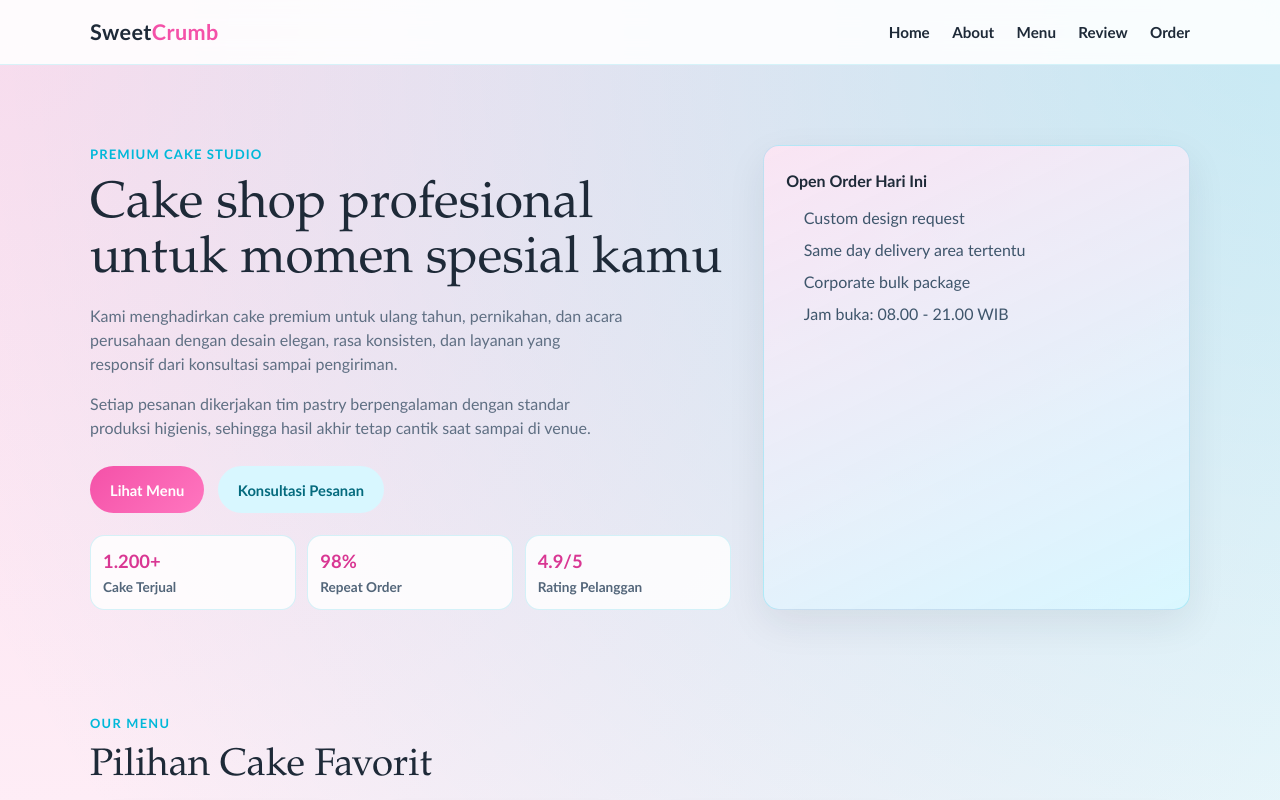
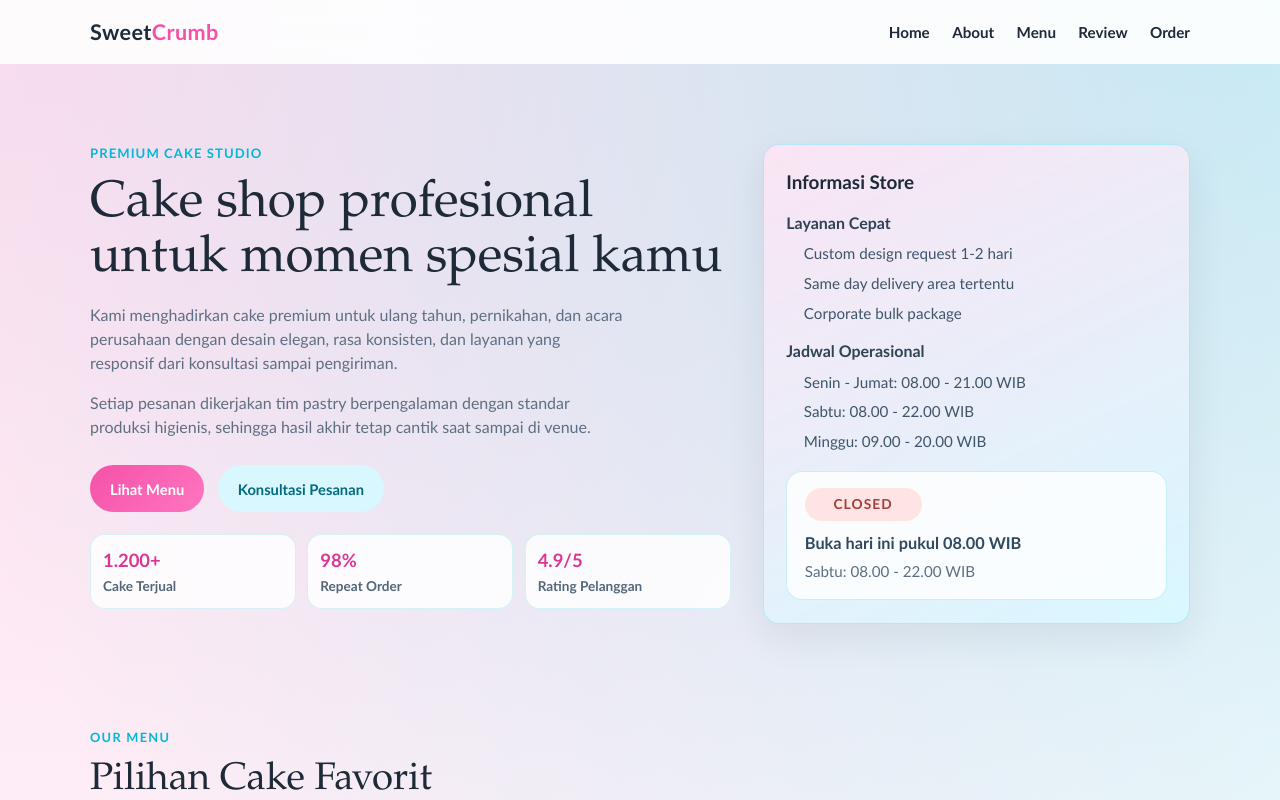
Before and after one commit to Hawariii/cakeshop-demo-web, a Next.js app: page / in a window 1280 px wide. Shown: the top 800 px of the page. Built offline with nearby package versions, Linux system fonts and the light colour scheme.

Commit message:
perbagus hero card dan menambah kan status otomatis

```diff
--- a/app/globals.css
+++ b/app/globals.css
@@ -46,7 +46,6 @@ h3 {
   top: 0;
   z-index: 20;
   background: rgba(255, 255, 255, 0.88);
-  border-bottom: 1px solid rgba(0, 184, 217, 0.15);
   backdrop-filter: blur(12px);
 }
 
@@ -185,16 +184,72 @@ h3 {
 }
 
 .hero-card-title {
-  margin: 0 0 0.85rem;
+  margin: 0;
+  font-size: 1.18rem;
   font-weight: 700;
 }
 
-.hero-card ul {
+.shop-status-wrap {
+  margin-top: 1.15rem;
+  padding: 1rem 1.1rem;
+  border-radius: 1rem;
+  background: rgba(255, 255, 255, 0.8);
+  border: 1px solid rgba(0, 184, 217, 0.2);
+}
+
+.shop-status-badge {
+  display: inline-flex;
+  align-items: center;
+  justify-content: center;
+  min-width: 7.3rem;
+  border-radius: 999px;
+  padding: 0.38rem 1rem;
+  font-size: 0.86rem;
+  letter-spacing: 0.08em;
+  font-weight: 800;
+}
+
+.shop-status-badge.is-open {
+  color: #0b7a52;
+  background: #d8f9ed;
+}
+
+.shop-status-badge.is-close {
+  color: #a53d3d;
+  background: #ffe4e4;
+}
+
+.shop-status-detail {
+  margin: 0.68rem 0 0;
+  color: #31495e;
+  font-weight: 700;
+  font-size: 1.02rem;
+  line-height: 1.4;
+}
+
+.shop-status-day {
+  margin: 0.38rem 0 0;
+  color: #5d6f82;
+  font-size: 0.95rem;
+}
+
+.hero-card-section {
+  margin-top: 0.95rem;
+}
+
+.hero-card-subtitle {
+  margin: 0 0 0.45rem;
+  font-weight: 700;
+  color: #2f4357;
+}
+
+.hero-card-list {
   margin: 0;
   padding-left: 1.1rem;
   color: #3e556b;
   display: grid;
-  gap: 0.5rem;
+  gap: 0.42rem;
+  font-size: 0.95rem;
 }
 
 .section {
@@ -270,8 +325,8 @@ h3 {
   display: grid;
   gap: 0.5rem;
   align-content: start;
-  padding: 1rem 1.1rem 1.1rem;
-  border-radius: 0.8rem;
+  padding: 0.95rem 1.1rem 1.05rem;
+  border-radius: 0.9rem;
 }
 
 .cake-card,
@@ -282,6 +337,10 @@ h3 {
   border: 1px solid rgba(95, 111, 131, 0.17);
   box-shadow: var(--shadow-soft);
   padding: 1.1rem;
+}
+
+.testimonial-card {
+  padding-top: 0.95rem;
 }
 
 .card-image {
@@ -364,8 +423,7 @@ h3 {
 }
 
 .footer {
-  margin-top: 1rem;
-  border-top: 1px solid rgba(0, 184, 217, 0.18);
+  margin-top: 0;
   background: #fff4fa;
 }
 
--- a/components/Hero.tsx
+++ b/components/Hero.tsx
@@ -1,3 +1,5 @@
+import { ShopStatus } from "@/components/ShopStatus";
+
 export function Hero() {
   return (
     <section id="home" className="hero">
@@ -39,13 +41,27 @@ export function Hero() {
           </div>
         </div>
         <aside className="hero-card">
-          <p className="hero-card-title">Open Order Hari Ini</p>
-          <ul>
-            <li>Custom design request</li>
-            <li>Same day delivery area tertentu</li>
-            <li>Corporate bulk package</li>
-            <li>Jam buka: 08.00 - 21.00 WIB</li>
-          </ul>
+          <p className="hero-card-title">Informasi Store</p>
+
+          <div className="hero-card-section">
+            <p className="hero-card-subtitle">Layanan Cepat</p>
+            <ul className="hero-card-list">
+              <li>Custom design request 1-2 hari</li>
+              <li>Same day delivery area tertentu</li>
+              <li>Corporate bulk package</li>
+            </ul>
+          </div>
+
+          <div className="hero-card-section">
+            <p className="hero-card-subtitle">Jadwal Operasional</p>
+            <ul className="hero-card-list">
+              <li>Senin - Jumat: 08.00 - 21.00 WIB</li>
+              <li>Sabtu: 08.00 - 22.00 WIB</li>
+              <li>Minggu: 09.00 - 20.00 WIB</li>
+            </ul>
+          </div>
+
+          <ShopStatus />
         </aside>
       </div>
     </section>
--- /dev/null
+++ b/components/ShopStatus.tsx
@@ -0,0 +1,117 @@
+"use client";
+
+import { useEffect, useMemo, useState } from "react";
+
+type Schedule = {
+  start: number;
+  end: number;
+  label: string;
+};
+
+const WEEK_SCHEDULE: Record<number, Schedule> = {
+  1: { start: 8 * 60, end: 21 * 60, label: "08.00 - 21.00 WIB" },
+  2: { start: 8 * 60, end: 21 * 60, label: "08.00 - 21.00 WIB" },
+  3: { start: 8 * 60, end: 21 * 60, label: "08.00 - 21.00 WIB" },
+  4: { start: 8 * 60, end: 21 * 60, label: "08.00 - 21.00 WIB" },
+  5: { start: 8 * 60, end: 21 * 60, label: "08.00 - 21.00 WIB" },
+  6: { start: 8 * 60, end: 22 * 60, label: "08.00 - 22.00 WIB" },
+  0: { start: 9 * 60, end: 20 * 60, label: "09.00 - 20.00 WIB" },
+};
+
+const DAY_LABELS: Record<number, string> = {
+  0: "Minggu",
+  1: "Senin",
+  2: "Selasa",
+  3: "Rabu",
+  4: "Kamis",
+  5: "Jumat",
+  6: "Sabtu",
+};
+
+function getJakartaParts(date: Date) {
+  const parts = new Intl.DateTimeFormat("en-US", {
+    timeZone: "Asia/Jakarta",
+    weekday: "short",
+    hour: "2-digit",
+    minute: "2-digit",
+    hour12: false,
+  }).formatToParts(date);
+
+  const weekdayMap: Record<string, number> = {
+    Sun: 0,
+    Mon: 1,
+    Tue: 2,
+    Wed: 3,
+    Thu: 4,
+    Fri: 5,
+    Sat: 6,
+  };
+
+  const weekday = weekdayMap[parts.find((part) => part.type === "weekday")?.value ?? "Mon"];
+  const hour = Number(parts.find((part) => part.type === "hour")?.value ?? "0");
+  const minute = Number(parts.find((part) => part.type === "minute")?.value ?? "0");
+
+  return { weekday, minuteOfDay: hour * 60 + minute };
+}
+
+function formatMinute(minuteOfDay: number) {
+  const hour = Math.floor(minuteOfDay / 60)
+    .toString()
+    .padStart(2, "0");
+  const minute = (minuteOfDay % 60).toString().padStart(2, "0");
+  return `${hour}.${minute} WIB`;
+}
+
+function getStatus(now: Date) {
+  const { weekday, minuteOfDay } = getJakartaParts(now);
+  const today = WEEK_SCHEDULE[weekday];
+  const isOpen = minuteOfDay >= today.start && minuteOfDay < today.end;
+
+  if (isOpen) {
+    return {
+      isOpen: true,
+      badge: "OPEN",
+      detail: `Tutup hari ini pukul ${formatMinute(today.end)}`,
+      todayLabel: `${DAY_LABELS[weekday]}: ${today.label}`,
+    };
+  }
+
+  if (minuteOfDay < today.start) {
+    return {
+      isOpen: false,
+      badge: "CLOSED",
+      detail: `Buka hari ini pukul ${formatMinute(today.start)}`,
+      todayLabel: `${DAY_LABELS[weekday]}: ${today.label}`,
+    };
+  }
+
+  const nextDay = (weekday + 1) % 7;
+  const nextSchedule = WEEK_SCHEDULE[nextDay];
+  return {
+    isOpen: false,
+    badge: "CLOSED",
+    detail: `Buka ${DAY_LABELS[nextDay]} pukul ${formatMinute(nextSchedule.start)}`,
+    todayLabel: `${DAY_LABELS[weekday]}: ${today.label}`,
+  };
+}
+
+export function ShopStatus() {
+  const [now, setNow] = useState<Date>(new Date());
+
+  useEffect(() => {
+    const timer = setInterval(() => setNow(new Date()), 60_000);
+    return () => clearInterval(timer);
+  }, []);
+
+  const status = useMemo(() => getStatus(now), [now]);
+
+  return (
+    <div className="shop-status-wrap">
+      <span className={`shop-status-badge ${status.isOpen ? "is-open" : "is-close"}`}>
+        {status.badge}
+      </span>
+      <p className="shop-status-detail">{status.detail}</p>
+      <p className="shop-status-day">{status.todayLabel}</p>
+    </div>
+  );
+}
```
